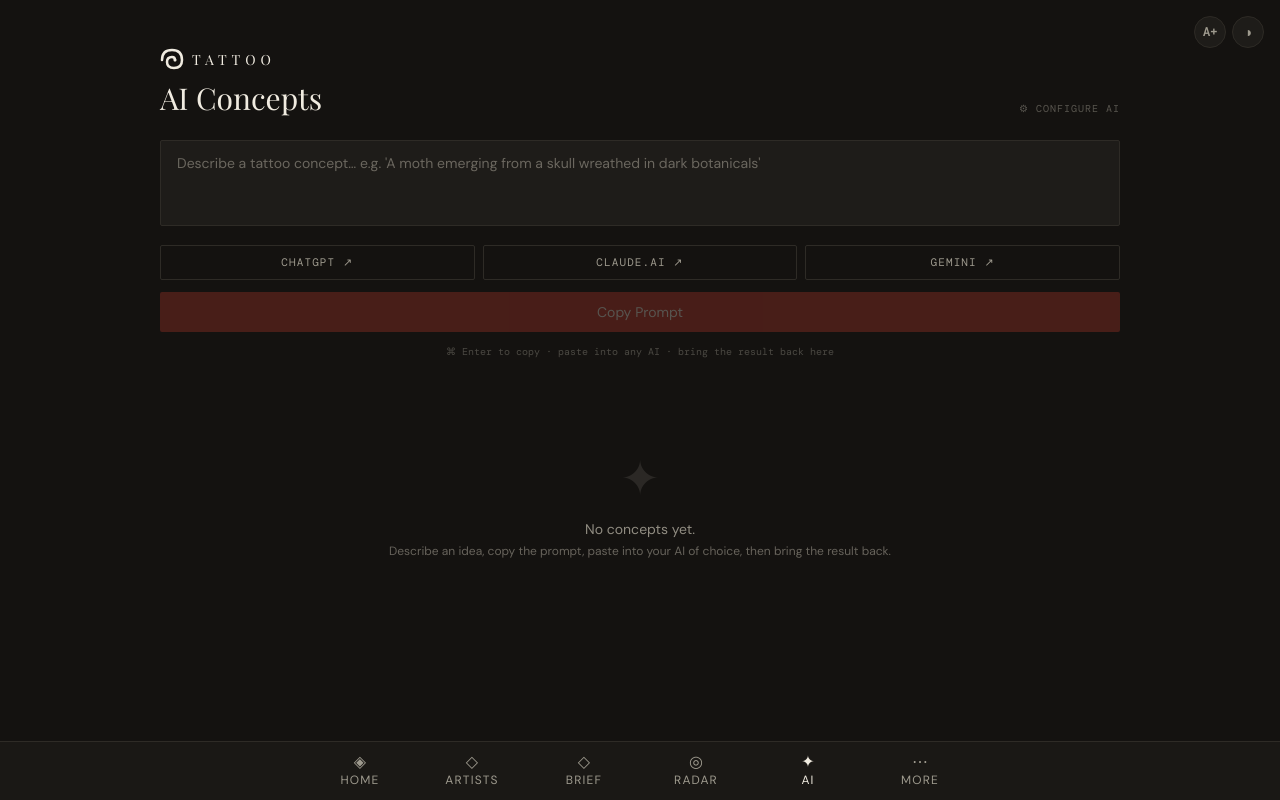
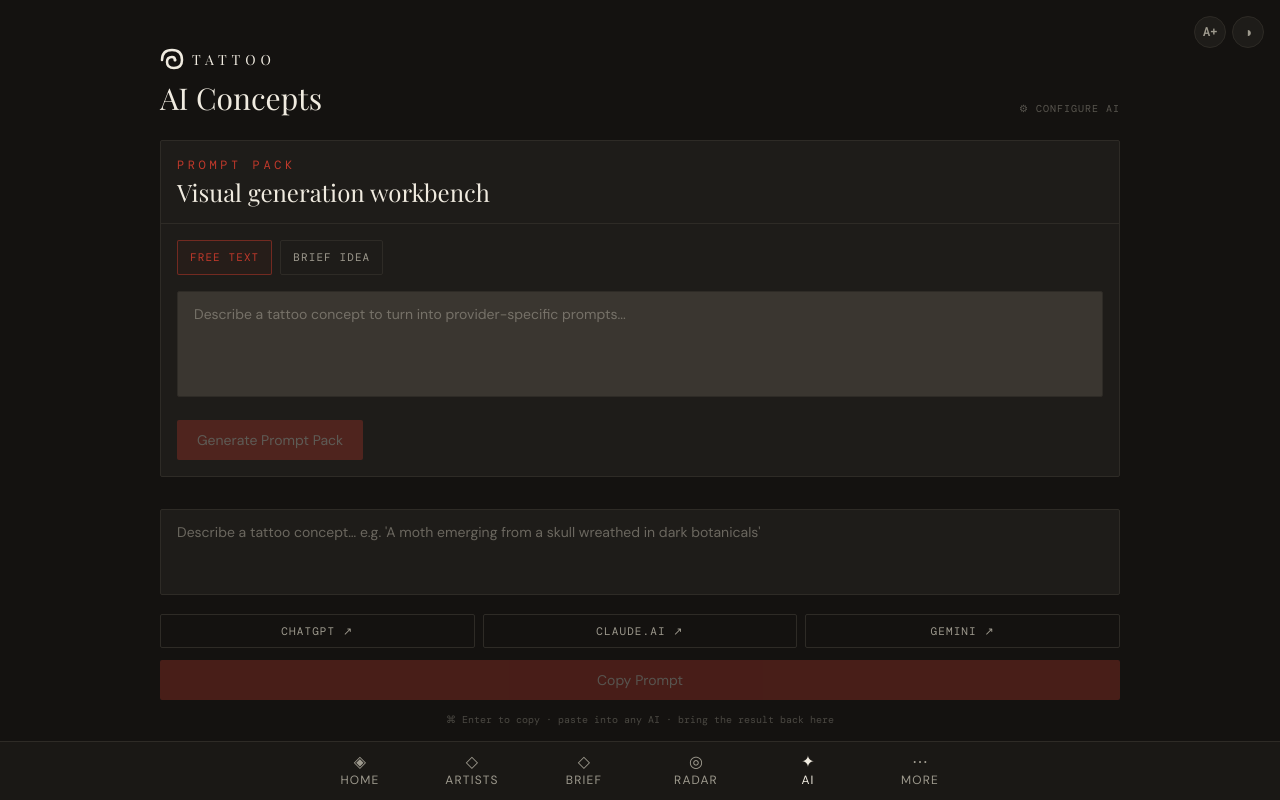
Before and after one commit to Pritesh1980/sable, a React (Vite) app: page /concepts in a window 1280 px wide. Shown: the top 800 px of the page. Built offline with nearby package versions, Linux system fonts and the light colour scheme; a web font is replaced by a local one.

Commit message:
feat(ai): add prompt pack composer

```diff
--- a/src/App.jsx
+++ b/src/App.jsx
@@ -29,7 +29,7 @@ export default function App() {
         <Route path="/brief" element={<Brief ideas={ideas} setIdeas={setIdeas} artists={artists} mergedConventions={mergedConventions} />} />
         <Route path="/conventions" element={<Conventions />} />
         <Route path="/studios" element={<Studios artists={artists} />} />
-        <Route path="/concepts" element={<Concepts concepts={concepts} setConcepts={setConcepts} artists={artists} />} />
+        <Route path="/concepts" element={<Concepts concepts={concepts} setConcepts={setConcepts} artists={artists} ideas={ideas} />} />
         <Route path="/boards" element={<Boards boards={boards} setBoards={setBoards} ideas={ideas} artists={artists} />} />
         <Route path="/help" element={<Help />} />
         <Route
--- /dev/null
+++ b/src/components/PromptPackComposer.jsx
@@ -0,0 +1,180 @@
+import { useMemo, useState } from 'react'
+import {
+  PROMPT_PACK_PROVIDERS,
+  buildPromptPackFromFreeText,
+  buildPromptPackFromIdea,
+  hasPromptPackSource,
+} from '../data/promptPacks'
+
+function ideaLabel(idea) {
+  return idea?.title || 'Untitled idea'
+}
+
+export default function PromptPackComposer({ ideas = [], artists = [], onSavePromptPack }) {
+  const [sourceType, setSourceType] = useState('free-text')
+  const [prompt, setPrompt] = useState('')
+  const [sourceIdeaId, setSourceIdeaId] = useState('')
+  const [pack, setPack] = useState(null)
+  const [activeField, setActiveField] = useState(PROMPT_PACK_PROVIDERS[0].field)
+  const [copiedField, setCopiedField] = useState('')
+  const [copyError, setCopyError] = useState('')
+
+  const selectedIdea = useMemo(
+    () => ideas.find((idea) => idea.id === sourceIdeaId) || null,
+    [ideas, sourceIdeaId]
+  )
+
+  const canGenerate = hasPromptPackSource({ sourceType, prompt, sourceIdeaId })
+  const activePrompt = pack?.[activeField] || ''
+
+  function generatePack() {
+    const next = sourceType === 'brief-idea'
+      ? buildPromptPackFromIdea(selectedIdea, artists)
+      : buildPromptPackFromFreeText(prompt)
+    setPack(next)
+    setCopiedField('')
+    setCopyError('')
+  }
+
+  async function copyPrompt(field) {
+    const value = pack?.[field]
+    if (!value) return
+    try {
+      await navigator.clipboard.writeText(value)
+      setCopiedField(field)
+      setCopyError('')
+      setTimeout(() => setCopiedField(''), 1600)
+    } catch {
+      setCopyError('Could not copy. Select the prompt text and copy manually.')
+    }
+  }
+
+  function savePack() {
+    if (!pack) return
+    onSavePromptPack(pack)
+    setPack(null)
+    setPrompt('')
+    setSourceIdeaId('')
+    setCopiedField('')
+    setCopyError('')
+  }
+
+  return (
+    <section className="mb-8 bg-ink-card border border-ink-border rounded-sm overflow-hidden">
+      <div className="p-4 border-b border-ink-border">
+        <p className="text-xs font-mono text-accent tracking-[0.3em] uppercase mb-1">Prompt Pack</p>
+        <h2 className="font-display text-2xl text-cream leading-tight">Visual generation workbench</h2>
+      </div>
+
+      <div className="p-4 space-y-4">
+        <div className="flex gap-2">
+          {[
+            { value: 'free-text', label: 'Free text' },
+            { value: 'brief-idea', label: 'Brief idea' },
+          ].map((option) => (
+            <button
+              key={option.value}
+              onClick={() => {
+                setSourceType(option.value)
+                setPack(null)
+                setCopyError('')
+              }}
+              className={`px-3 py-2 rounded-sm border text-[0.6875rem] font-mono tracking-widest uppercase transition-colors ${
+                sourceType === option.value
+                  ? 'border-accent/50 text-accent bg-accent/5'
+                  : 'border-ink-border text-cream-muted hover:text-cream hover:border-cream-muted/40'
+              }`}
+            >
+              {option.label}
+            </button>
+          ))}
+        </div>
+
+        {sourceType === 'free-text' ? (
+          <textarea
+            className="w-full bg-ink-muted border border-ink-border rounded-sm px-4 py-3 text-sm text-cream outline-none focus:border-cream-muted/40 font-body placeholder-cream-muted/60 resize-none transition-colors"
+            rows={4}
+            placeholder="Describe a tattoo concept to turn into provider-specific prompts..."
+            value={prompt}
+            onChange={(event) => {
+              setPrompt(event.target.value)
+              setPack(null)
+            }}
+          />
+        ) : (
+          <select
+            className="w-full bg-ink-muted border border-ink-border rounded-sm px-4 py-3 text-sm text-cream outline-none focus:border-cream-muted/40 font-body"
+            value={sourceIdeaId}
+            onChange={(event) => {
+              setSourceIdeaId(event.target.value)
+              setPack(null)
+            }}
+          >
+            <option value="">Select a Brief idea...</option>
+            {ideas.map((idea) => (
+              <option key={idea.id} value={idea.id}>{ideaLabel(idea)}</option>
+            ))}
+          </select>
+        )}
+
+        <div className="flex flex-wrap gap-2 justify-between items-center">
+          <button
+            onClick={generatePack}
+            disabled={!canGenerate}
+            className="px-5 py-2.5 bg-accent hover:bg-accent-hover disabled:opacity-30 disabled:cursor-not-allowed text-cream text-sm font-body rounded-sm transition-colors"
+          >
+            Generate Prompt Pack
+          </button>
+          {pack && (
+            <button
+              onClick={savePack}
+              className="px-4 py-2 border border-ink-border hover:border-cream-muted/50 text-cream-muted hover:text-cream text-sm font-body rounded-sm transition-colors"
+            >
+              Save Pack
+            </button>
+          )}
+        </div>
+
+        {pack && (
+          <div className="pt-4 border-t border-ink-border space-y-3">
+            <div className="grid grid-cols-2 md:grid-cols-4 gap-2">
+              {PROMPT_PACK_PROVIDERS.map((provider) => (
+                <button
+                  key={provider.id}
+                  onClick={() => setActiveField(provider.field)}
+                  className={`px-3 py-2 rounded-sm border text-[0.6875rem] font-mono tracking-widest uppercase transition-colors ${
+                    activeField === provider.field
+                      ? 'border-accent/50 text-accent bg-accent/5'
+                      : 'border-ink-border text-cream-muted hover:text-cream hover:border-cream-muted/40'
+                  }`}
+                >
+                  {provider.label}
+                </button>
+              ))}
+            </div>
+
+            <textarea
+              readOnly
+              className="w-full bg-ink-black border border-ink-border rounded-sm px-4 py-3 text-sm text-cream outline-none font-body resize-none"
+              rows={9}
+              value={activePrompt}
+            />
+
+            <div className="flex flex-wrap gap-2 items-center justify-between">
+              <button
+                onClick={() => copyPrompt(activeField)}
+                className="px-4 py-2 bg-accent hover:bg-accent-hover text-cream text-sm font-body rounded-sm transition-colors"
+              >
+                {copiedField === activeField ? 'Copied' : 'Copy Active Prompt'}
+              </button>
+              <p className="text-[0.625rem] font-mono text-cream-muted/50 tracking-widest uppercase">
+                Negative: {pack.negativePrompt}
+              </p>
+            </div>
+            {copyError && <p className="text-xs font-mono text-accent">{copyError}</p>}
+          </div>
+        )}
+      </div>
+    </section>
+  )
+}
--- a/src/pages/Concepts.jsx
+++ b/src/pages/Concepts.jsx
@@ -1,5 +1,6 @@
 import { useState } from 'react'
 import Logo from '../components/Logo'
+import PromptPackComposer from '../components/PromptPackComposer'
 import TagPill from '../components/TagPill'
 import { STYLE_TAGS } from '../data/artists'
 import { matchArtistsForIdea } from '../data/planning'
@@ -144,7 +145,7 @@ function PasteZone({ conceptId, onImage, onText, onDiscard }) {
   )
 }
 
-export default function Concepts({ concepts, setConcepts, artists = [] }) {
+export default function Concepts({ concepts, setConcepts, artists = [], ideas = [] }) {
   const [prompt, setPrompt] = useState('')
   const [storedKey, setStoredKey] = useState(() => localStorage.getItem('openai_api_key') || '')
   const [showKeyConfig, setShowKeyConfig] = useState(false)
@@ -215,6 +216,20 @@ export default function Concepts({ concepts, setConcepts, artists = [] }) {
     setTimeout(() => setCopied(false), 2000)
   }
 
+  function savePromptPack(pack) {
+    const concept = {
+      id: Date.now().toString(),
+      prompt: pack.sourceSummary,
+      promptPack: pack,
+      imageUrl: '',
+      response: '',
+      tags: [],
+      createdAt: pack.createdAt,
+    }
+    setConcepts((prev) => [concept, ...prev])
+    setPasting(concept.id)
+  }
+
   function saveImage(id, dataUrl) {
     setConcepts((prev) => prev.map((c) => c.id === id ? { ...c, imageUrl: dataUrl } : c))
     setPasting(null)
@@ -283,6 +298,12 @@ export default function Concepts({ concepts, setConcepts, artists = [] }) {
           )}
         </div>
       )}
+
+      <PromptPackComposer
+        ideas={ideas}
+        artists={artists}
+        onSavePromptPack={savePromptPack}
+      />
 
       <div className="mb-8">
         <textarea
```
